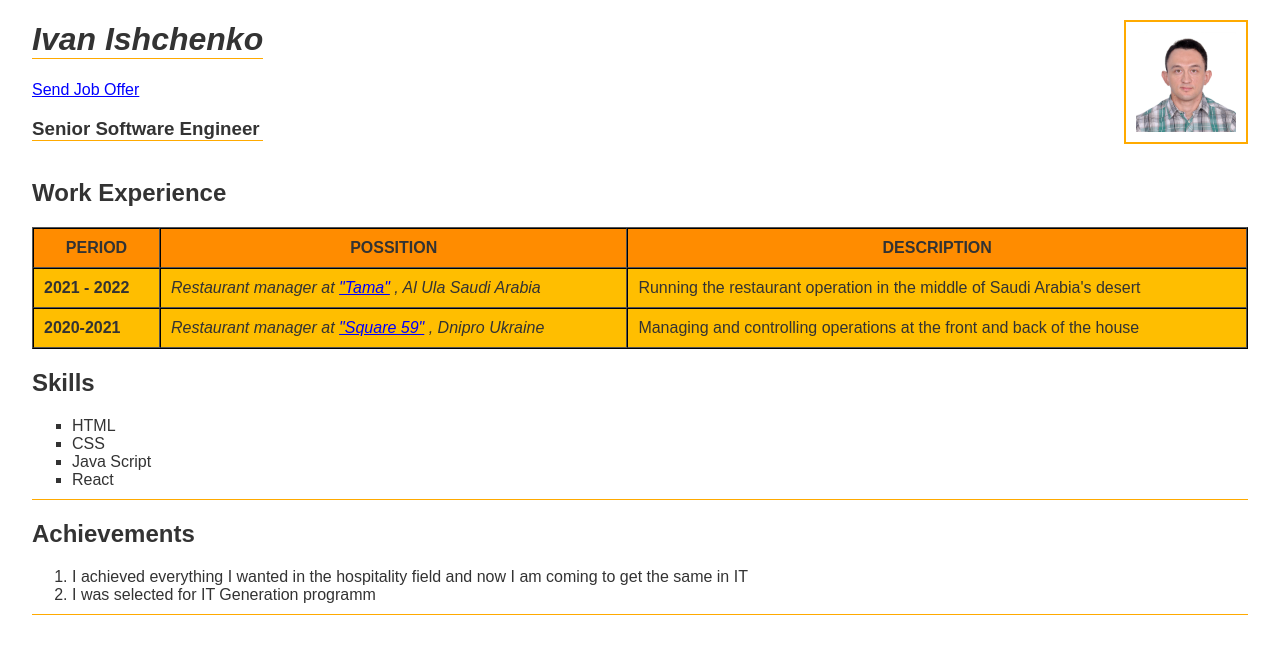
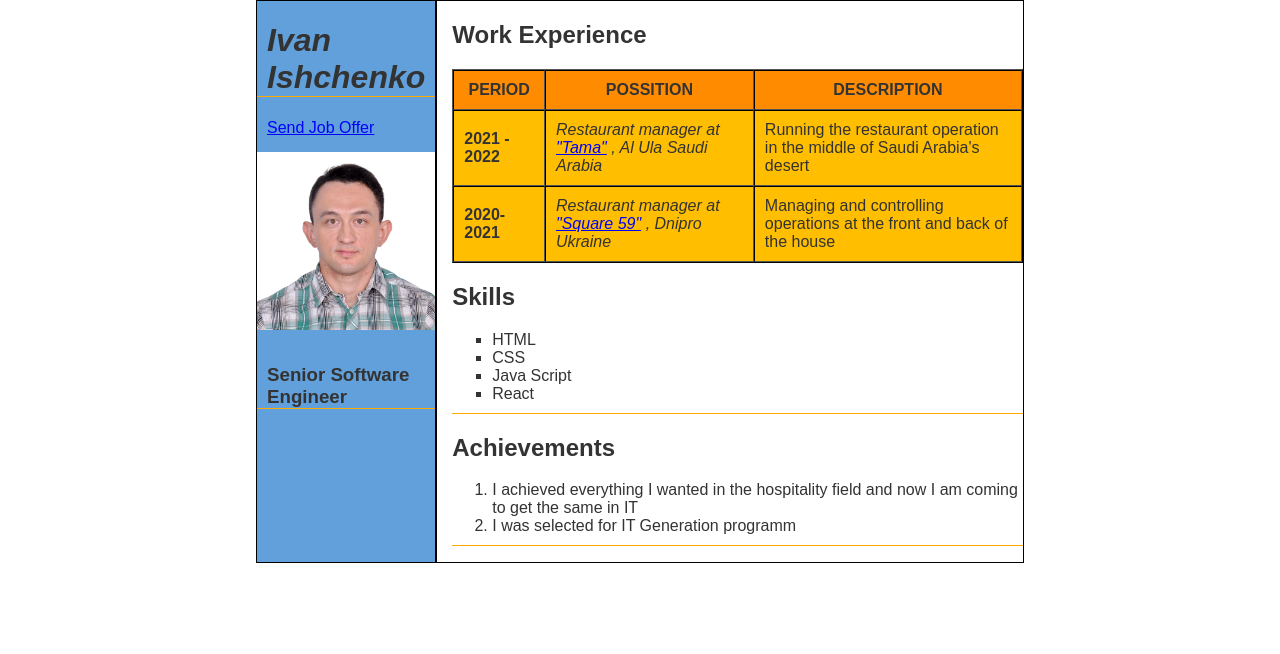
Before and after one commit to DoctorDevTool/Ivan-Ishchenko-CV, a plain HTML site: page index.html in a window 1280 px wide. Drawn offline with Linux system fonts and the light colour scheme.

Commit message:
added more style

```diff
--- a/index.html
+++ b/index.html
@@ -12,12 +12,10 @@
 <body>
     <div class="wrapper">
         <header class="header">
-            <div>
-                <h1 class="name">Ivan Ishchenko</h1>
-                <a href="./contact-form.html" target="_blank">Send Job Offer</a>
-                <h3 class="position">Senior Software Engineer</h3>
-            </div>
+            <h1 class="name border padding-header">Ivan Ishchenko</h1>
+            <a class="padding-header" href="./contact-form.html" target="_blank">Send Job Offer</a>
             <img id="profile-pick" src="./source/Ivan Ishchenko.jpg" width="200" alt="Ivan's profile picture">
+            <h3 class="position border padding-header">Senior Software Engineer</h3>
         </header>
         <main class="main">
             <div class="work-experience">
@@ -39,7 +37,8 @@
                         </tr>
                         <tr>
                             <td><strong>2020-2021</strong></td>
-                            <td><em>Restaurant manager at <a href="https://www.instagram.com/square_59/" target="_blank">"Square
+                            <td><em>Restaurant manager at <a href="https://www.instagram.com/square_59/"
+                                        target="_blank">"Square
                                         59"</a> , Dnipro Ukraine</em></td>
                             <td>Managing and controlling operations at the front and back of the house</td>
                         </tr>
@@ -48,7 +47,7 @@
             </div>
             <div class="block-skills">
                 <h2>Skills</h2>
-                <ul class="skills">
+                <ul class="skills border">
                     <li>HTML</li>
                     <li>CSS</li>
                     <li>Java Script</li>
@@ -57,8 +56,9 @@
             </div>
             <div class="block-achivements">
                 <h2>Achievements</h2>
-                <ol class="achievements">
-                    <li>I achieved everything I wanted in the hospitality field and now I am coming to get the same in IT</li>
+                <ol class="achievements border">
+                    <li>I achieved everything I wanted in the hospitality field and now I am coming to get the same in
+                        IT</li>
                     <li>I was selected for IT Generation programm</li>
                 </ol>
             </div>
--- a/style/style.css
+++ b/style/style.css
@@ -5,8 +5,8 @@ body {
 }
 
 .wrapper {
-    width: 95%;
-    margin: 0 auto;
+    display: flex;
+    margin: 0 20vw;
 }
 
 .position {
@@ -47,19 +47,13 @@ table {
     width: 100%;
 }
 
-.name,
-.achievements,
-.position,
-.skills {
+.border {
     border-bottom: rgb(255, 170, 0) solid 1px;
 }
 
 #profile-pick {
-    width: 100px;
-    height: 100px;
-    margin-top: 20px;
-    border: 2px rgb(255, 170, 0) solid;
-    padding: 10px;
+    width: 100%;
+    margin: 15px auto;
 }
 
 th {
@@ -71,6 +65,16 @@ td {
 }
 
 .header {
+    width: 30%;
     display: flex;
-    justify-content: space-between;
+    flex-direction: column;
+    background-color: rgb(97, 160, 219);
+    border: 0.5px solid black;
 }
+.main {
+    padding-left: 15px;
+    border: 0.5px solid black;
+}
+.padding-header {
+    padding: 0 10px;
+}
```
